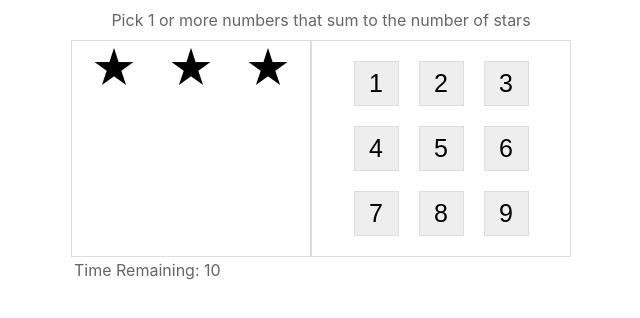
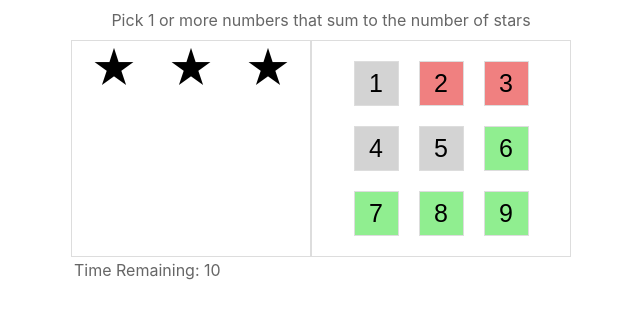
Before and after one commit to josemartin357/react-star-match, a React (Create React App) app in the folder star-match/: page / in a window 1280 px wide. Shown: the top 318 px of the page, without its empty margins (319-959 px from the left). Built offline with nearby package versions, Linux system fonts and the light colour scheme.

Commit message:
Update 3: added logic for available numbers and candidate numbers; did a mock test: UI reaction works

```diff
--- a/star-match/src/components/StarMatch.js
+++ b/star-match/src/components/StarMatch.js
@@ -1,18 +1,54 @@
 // STAR MATCH - Starting Template
 // TIP: use map/filter/reduce
 // TIP: make things dynamic
+// TIP: lean javascript closures (see onClick test)
 // TIP: extract components
 // TIP: split responsabilities by separating components; use items that share similar data & behavior
-import { useState } from "react";
+import { Fragment, useState } from "react";
 
 // making Number its own component
 const PlayNumber = props => (
-  <button className="number">{props.number} </button>
+  // Testing onClick: onClick={()=> console.log('Num', props.number)}
+  <button
+  className="number"
+  style={{ backgroundColor: colors[props.status]}}
+  onClick={()=> console.log('Num', props.number)}>
+  {props.number}
+  </button>
 );
+
+
+// making stars its own component
+const StarsDisplay = props => (
+// using dynamic expression
+// mapping to get stars populated
+// what does Fragment do????
+<Fragment>
+  {utils.range(1, props.count).map(starId =>
+  <div key={starId} className="star" />
+  )}
+</Fragment>
+);
+
 
 const StarMatch = () => {
     // making the stars a state element when they have a value that will change (tip)
     const [stars, setStars] = useState(utils.random(1, 9));
+    const [availableNums, setAvailablenums] = useState([1, 2, 3, 4, 5])
+    const [candidateNums, setCandidateNums] = useState([2, 3])
+
+    const candidatesAreWrong = utils.sum(candidateNums) > stars;
+    // function that will pass number status
+    const numberStatus = (number) => {
+      if (!availableNums.includes(number)) {
+        return 'used';
+      }
+      if (candidateNums.includes(number)) {
+        return candidatesAreWrong ? 'wrong': 'candidate';
+      }
+      return 'available';
+    };
+
     return (
       <div className="game">
         <div className="help">
@@ -21,18 +57,20 @@ const StarMatch = () => {
         <div className="body">
 
           <div className="left">
-          {/* using dynamic expression */}
-          {/* mapping to get stars populated */}
-            {utils.range(1, stars).map(starId =>
-            <div key={starId} className="star" />
-            )}
+            <StarsDisplay
+            count={stars}
+            />
           </div>
 
           <div className="right">
-          {/* using dynamic expression */}
-          {/* mapping to get numbers populated */}
+          {/* using dynamic expression/mapping to get numbers populated */}
+          {/* TIP: with components, think: 1- UI logic to describe state, 2- App logic to change state */}
             {utils.range(1, 9).map(number =>
-              <PlayNumber key={number} number={number} />
+              <PlayNumber
+              key={number}
+              number={number}
+              status={numberStatus(number)}
+              />
             )}
           </div>
         </div>
```
